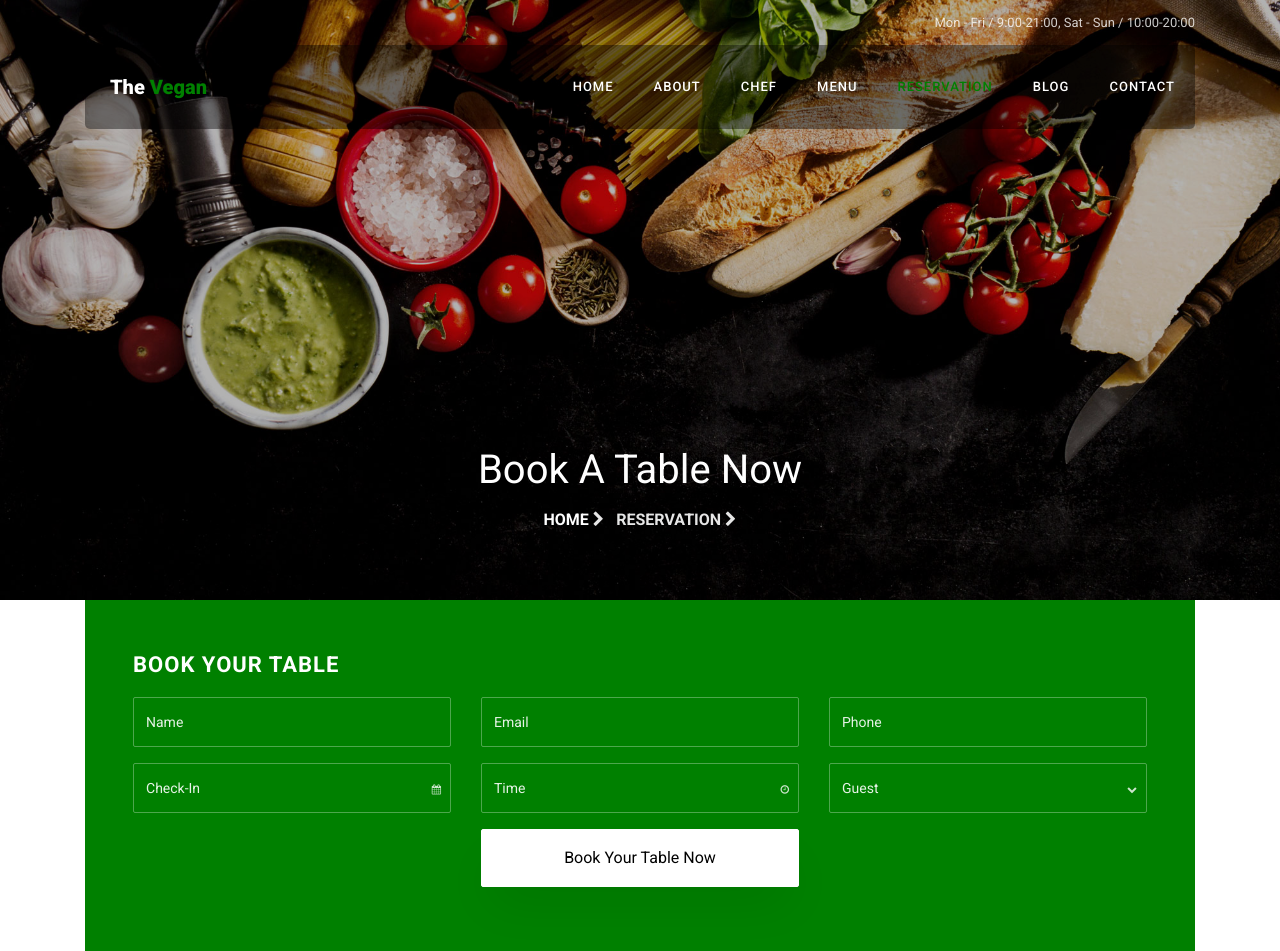
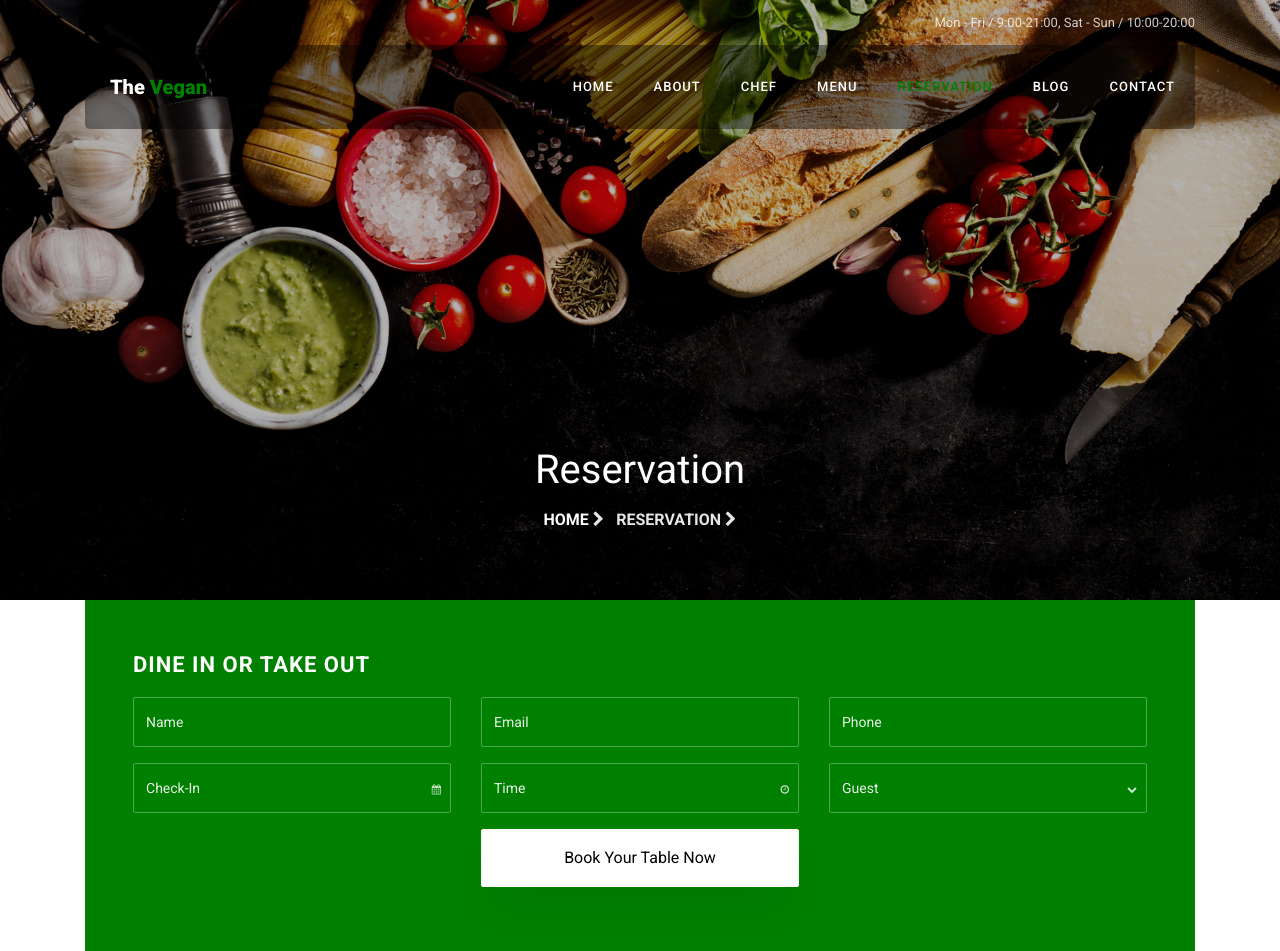
Before and after one commit to SouthFlorenceTSA/The-Vegan, a plain HTML site: page reservation.html in a window 1280 px wide. Shown: the top 951 px of the page. Drawn offline with Linux system fonts and the light colour scheme.

Commit message:
Reservation

```diff
--- a/reservation.html
+++ b/reservation.html
@@ -65,7 +65,7 @@
 		<div class="container">
 			<div class="row no-gutters slider-text align-items-end justify-content-center">
 				<div class="col-md-9 ftco-animate text-center mb-5">
-					<h1 class="mb-2 bread">Book A Table Now</h1>
+					<h1 class="mb-2 bread">Reservation</h1>
 					<p class="breadcrumbs"><span class="mr-2"><a href="index.html">Home <i class="fa fa-chevron-right"></i></a></span> <span>Reservation <i class="fa fa-chevron-right"></i></span></p>
 				</div>
 			</div>
@@ -77,7 +77,7 @@
 			<div class="row no-gutters">
 				<div class="col-sm-12 p-4 p-md-5 d-flex align-items-center justify-content-center bg-primary">
 					<form action="#" class="appointment-form">
-						<h3 class="mb-3">Book your Table</h3>
+						<h3 class="mb-3">Dine In or Take Out</h3>
 						<div class="row justify-content-center">
 							<div class="col-md-4">
 								<div class="form-group">
```
